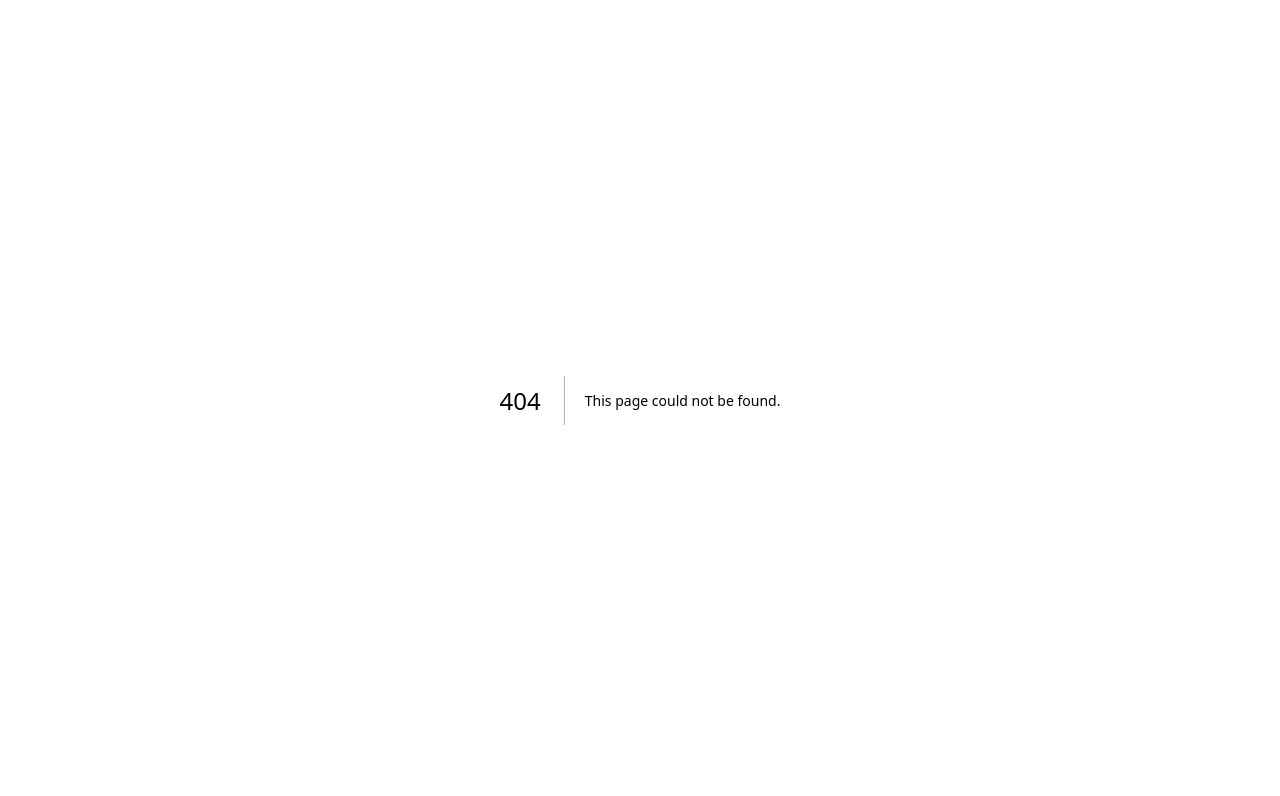
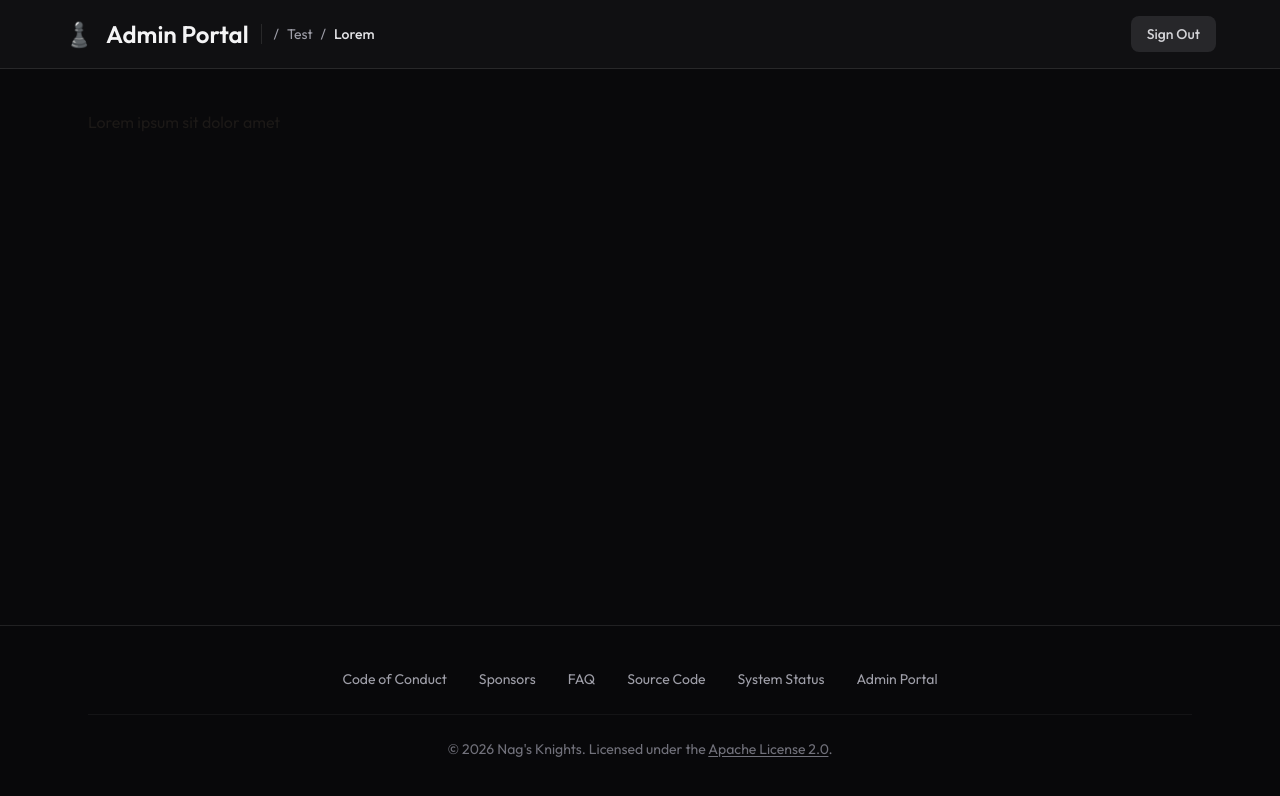
Before and after one commit to Nag-s-Head/chess-tournament, a Next.js app in the folder frontend/: page /admin/test/lorem/ipsum in a window 1280 px wide. Before the commit this address had no page. Shown: the top 796 px of the page. Built offline with nearby package versions, Linux system fonts and the light colour scheme.

Commit message:
feat: added layout for /admin

```diff
--- /dev/null
+++ b/frontend/src/app/admin/layout.tsx
@@ -0,0 +1,121 @@
+"use client";
+import { ReactNode } from "react";
+import Link from "next/link";
+import { usePathname } from "next/navigation";
+import { Heading } from "@/lib/components/Typography";
+import { Footer } from "@/lib/components/Footer";
+
+function formatSegment(segment: string) {
+  return segment
+    .replace(/[-_]/g, " ")
+    .replace(/\b\w/g, (char) => char.toUpperCase());
+}
+
+export default function AdminLayout({ children }: { children: ReactNode }) {
+  const pathname = usePathname();
+
+  // Extract path segments after '/admin' (max 2 levels deep)
+  const segments = (pathname || "").split("/").filter(Boolean).slice(1, 3);
+
+  return (
+    <div className="flex flex-col min-h-screen bg-zinc-950 text-white">
+      <header className="border-b border-white/10 bg-zinc-900/50 backdrop-blur-md px-6 py-4">
+        <div className="max-w-6xl mx-auto flex flex-col sm:flex-row sm:items-center sm:justify-between gap-3">
+          {/* Top Row: Title Link + Breadcrumbs (Desktop) + Sign Out */}
+          <div className="flex items-center justify-between w-full gap-4">
+            <div className="flex items-center gap-3">
+              {/* Logo & Title as a Link back to /admin */}
+              <Link
+                href="/admin"
+                className="flex items-center gap-3 hover:opacity-90 transition-opacity"
+              >
+                <span className="text-2xl">♟️</span>
+                <Heading as="h1" size="sm" className="text-zinc-100">
+                  Admin Portal
+                </Heading>
+              </Link>
+
+              {/* Breadcrumbs - Desktop (Inline) */}
+              {segments.length > 0 && (
+                <nav
+                  aria-label="Breadcrumb"
+                  className="hidden sm:flex items-center gap-2 text-sm text-zinc-400 pl-3 border-l border-white/10"
+                >
+                  {segments.map((segment, index) => {
+                    const href = `/admin/${segments.slice(0, index + 1).join("/")}`;
+                    const isLast = index === segments.length - 1;
+
+                    return (
+                      <div key={href} className="flex items-center gap-2">
+                        <span>/</span>
+                        {isLast ? (
+                          <span className="text-zinc-200 font-medium">
+                            {formatSegment(segment)}
+                          </span>
+                        ) : (
+                          <Link
+                            href={href}
+                            className="hover:text-zinc-200 transition-colors"
+                          >
+                            {formatSegment(segment)}
+                          </Link>
+                        )}
+                      </div>
+                    );
+                  })}
+                </nav>
+              )}
+            </div>
+
+            <Link
+              href="/auth/logout"
+              className="px-4 py-2 rounded-lg bg-zinc-800 hover:bg-zinc-700 text-zinc-300 text-sm font-medium transition-colors whitespace-nowrap ml-auto"
+            >
+              Sign Out
+            </Link>
+          </div>
+
+          {/* Breadcrumbs - Mobile */}
+          {segments.length > 0 && (
+            <nav
+              aria-label="Mobile Breadcrumb"
+              className="flex sm:hidden items-center gap-2 text-xs text-zinc-400 pt-1 border-t border-white/5"
+            >
+              <Link href="/admin" className="hover:text-zinc-200">
+                Dashboard
+              </Link>
+              {segments.map((segment, index) => {
+                const href = `/admin/${segments.slice(0, index + 1).join("/")}`;
+                const isLast = index === segments.length - 1;
+
+                return (
+                  <div key={href} className="flex items-center gap-2">
+                    <span>/</span>
+                    {isLast ? (
+                      <span className="text-zinc-200 font-medium">
+                        {formatSegment(segment)}
+                      </span>
+                    ) : (
+                      <Link
+                        href={href}
+                        className="hover:text-zinc-200 transition-colors"
+                      >
+                        {formatSegment(segment)}
+                      </Link>
+                    )}
+                  </div>
+                );
+              })}
+            </nav>
+          )}
+        </div>
+      </header>
+
+      <main className="flex-1 flex flex-col px-6 py-10 max-w-6xl w-full mx-auto">
+        {children}
+      </main>
+
+      <Footer />
+    </div>
+  );
+}
--- /dev/null
+++ b/frontend/src/app/admin/layoutActions.tsx
@@ -0,0 +1,21 @@
+"use server";
+
+import { apiClient } from "@/lib/api/api";
+import { cookies } from "next/headers";
+import { redirect } from "next/navigation";
+
+export async function logout() {
+  try {
+    await apiClient.auth.getLogout({});
+  } catch (error: unknown) {
+    console.error(
+      "Failed to logout server side, clearing cookies, and redirecting regardless",
+      error,
+    );
+  }
+
+  const cookieStore = await cookies();
+  cookieStore.delete("auth_token");
+
+  redirect("/");
+}
--- a/frontend/src/app/admin/page.tsx
+++ b/frontend/src/app/admin/page.tsx
@@ -1,28 +1,7 @@
-import Link from "next/link";
 import { Heading, Text } from "@/lib/components/Typography";
-import { Footer } from "@/lib/components/Footer";
 
 export default function AdminPage() {
   return (
-    <div className="flex flex-col min-h-screen bg-zinc-950 text-white">
-      <header className="border-b border-white/10 bg-zinc-900/50 backdrop-blur-md px-6 py-4">
-        <div className="max-w-6xl mx-auto flex items-center justify-between">
-          <div className="flex items-center gap-3">
-            <span className="text-2xl">♟️</span>
-            <Heading as="h1" size="sm" className="text-zinc-100">
-              Admin Dashboard
-            </Heading>
-          </div>
-          <Link
-            href="/auth/logout"
-            className="px-4 py-2 rounded-lg bg-zinc-800 hover:bg-zinc-700 text-zinc-300 text-sm font-medium transition-colors"
-          >
-            Sign Out
-          </Link>
-        </div>
-      </header>
-
-      <main className="flex-1 flex flex-col items-center justify-center px-6 py-16">
     <div className="w-full max-w-md p-8 rounded-3xl border border-emerald-500/20 bg-emerald-500/5 text-center shadow-2xl">
       <div className="w-16 h-16 mb-6 mx-auto rounded-2xl bg-emerald-500/10 border border-emerald-500/20 flex items-center justify-center text-3xl">
         ✅
@@ -34,9 +13,5 @@ export default function AdminPage() {
         Tournament management features coming soon.
       </Text>
     </div>
-      </main>
-
-      <Footer />
-    </div>
   );
 }
--- /dev/null
+++ b/frontend/src/app/admin/test/lorem/ipsum/page.tsx
@@ -0,0 +1,5 @@
+import { Text } from "@/lib/components/Typography";
+
+export default function page() {
+  return <Text>Lorem ipsum sit dolor amet</Text>;
+}
```
Also changed, not shown: 2 other files (tests, documents, lock files or other folders). Lines whose indentation alone changed are shown as unchanged.
